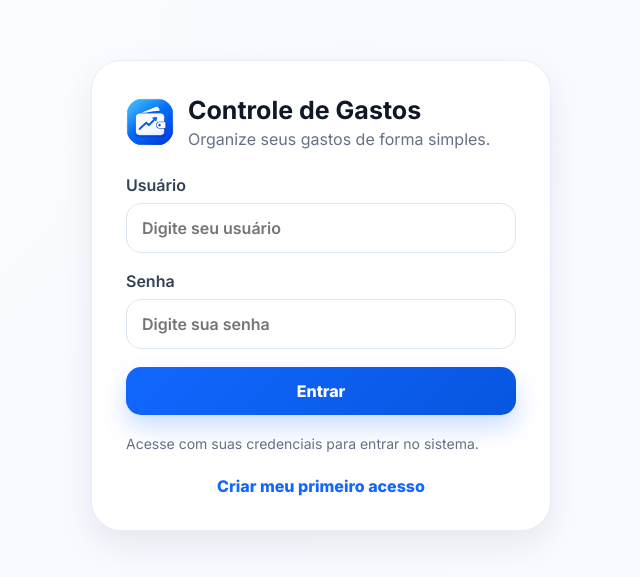
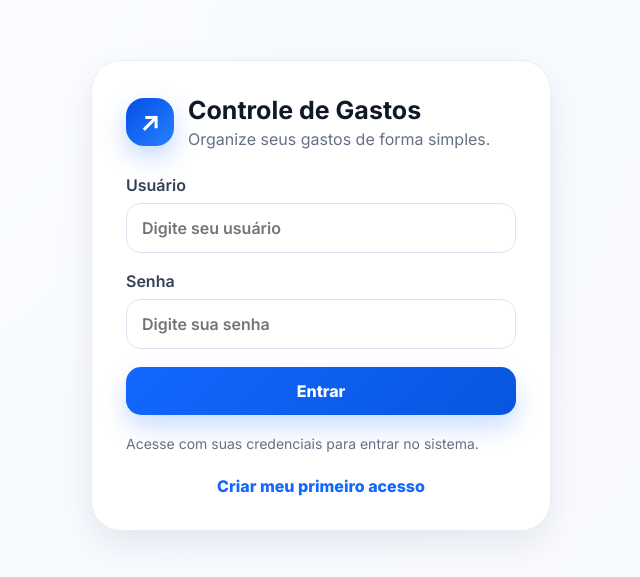
Before and after one commit to RicardoRibeiro-Prof/controle_gastos, a plain HTML site: page index.html in a window 1280 px wide. Shown: the part 105-682 px from the top of the page, without its empty margins (319-959 px from the left). Drawn offline with nearby package versions, Linux system fonts and the light colour scheme.

Commit message:
Add files via upload

```diff
--- a/index.html
+++ b/index.html
@@ -6,6 +6,8 @@
   <title>Controle de Gastos</title>
   <link rel="icon" type="image/png" href="app-icon.png" />
   <link rel="apple-touch-icon" href="app-icon.png" />
+  <link rel="manifest" href="manifest.json" />
+  <meta name="theme-color" content="#1267ff" />
   <link rel="preconnect" href="https://fonts.googleapis.com">
   <link rel="preconnect" href="https://fonts.gstatic.com" crossorigin>
   <link href="https://fonts.googleapis.com/css2?family=Inter:wght@400;500;600;700;800&display=swap" rel="stylesheet">
@@ -15,7 +17,7 @@
   <main id="loginScreen" class="login-screen">
     <section class="login-card">
       <div class="brand-row center">
-        <div class="brand-logo"><img src="app-icon.png" alt="Ícone do app" /></div>
+        <div class="brand-logo">↗</div>
         <div>
           <h1>Controle de Gastos</h1>
           <p>Organize seus gastos de forma simples.</p>
@@ -62,7 +64,7 @@
   <div id="appScreen" class="app hidden">
     <header class="topbar">
       <div class="brand-row">
-        <div class="brand-logo"><img src="app-icon.png" alt="Ícone do app" /></div>
+        <div class="brand-logo">↗</div>
         <strong>Controle de Gastos</strong>
       </div>
 
--- a/style.css
+++ b/style.css
@@ -50,17 +50,12 @@ button { cursor: pointer; }
   border-radius: 18px;
   display: grid;
   place-items: center;
-  overflow: hidden;
-  background: transparent;
-  box-shadow: none;
+  color: #fff;
+  font-weight: 900;
+  font-size: 25px;
+  background: linear-gradient(135deg, #034ee8, #2781ff);
+  box-shadow: 0 10px 25px rgba(18, 103, 255, .25);
   flex-shrink: 0;
-}
-.brand-logo img {
-  width: 100%;
-  height: 100%;
-  display: block;
-  object-fit: cover;
-  border-radius: 18px;
 }
 .login-card h1 { margin: 0 0 4px; font-size: 25px; }
 .login-card p { margin: 0; color: var(--muted); }
```
Also changed, not shown: manifest.json (added), 1 other file.
